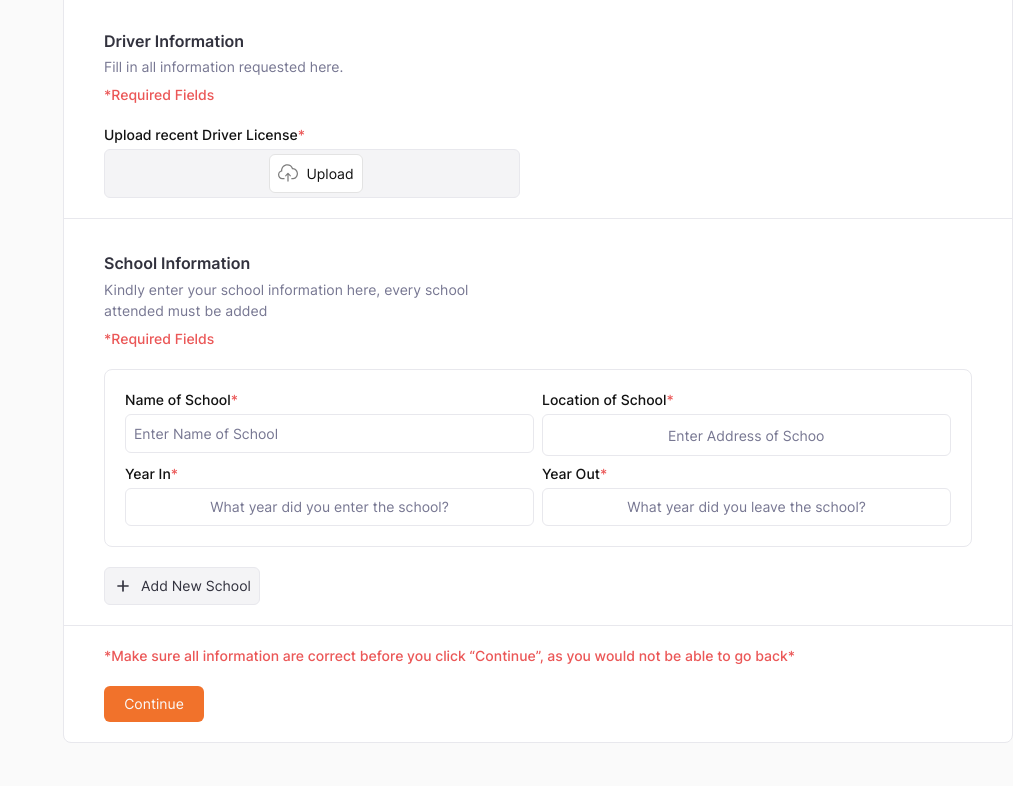
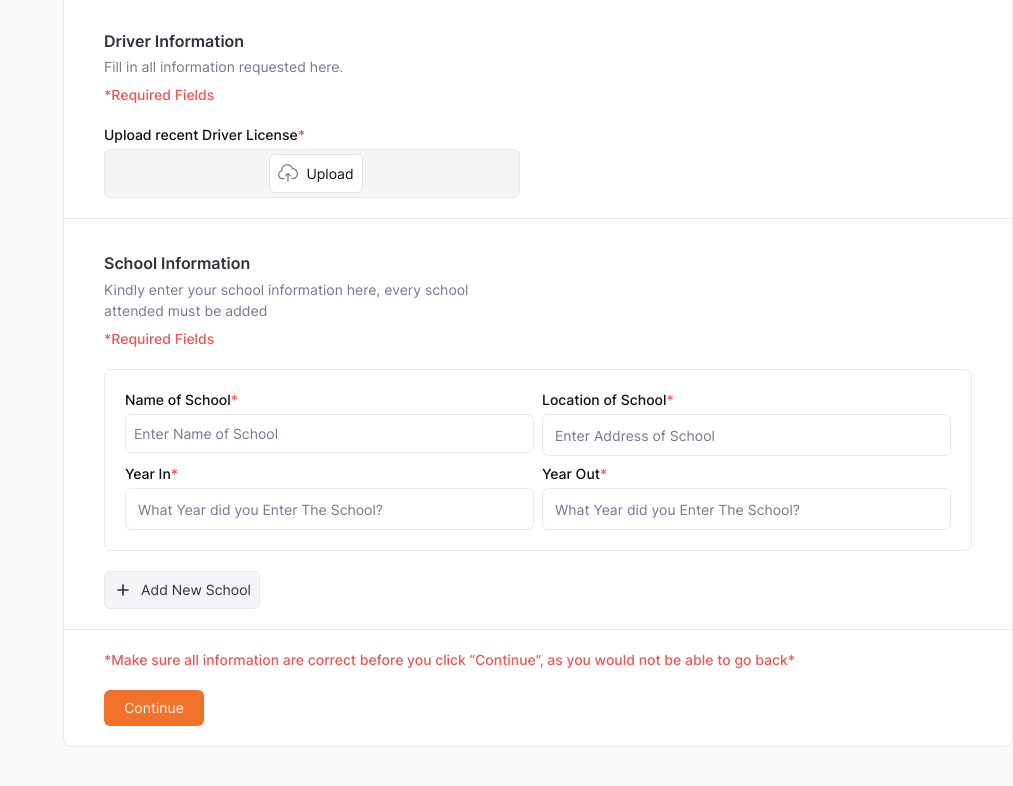
Before and after one commit to Fooagsmart/driva, a React (Create React App) app: page /Desktop1PersonalInformation in a window 1280 px wide. Shown: the part 771-1557 px from the top of the page, without its empty margins (267-1280 px from the left). Built offline with nearby package versions, Linux system fonts and the light colour scheme.

Commit message:
year inand out

```diff
--- a/src/Components/Desktop1PersonalInformationSchoolinfo/index.jsx
+++ b/src/Components/Desktop1PersonalInformationSchoolinfo/index.jsx
@@ -31,7 +31,7 @@ const Desktop1PersonalInformationSchoolinfo = (props) => {
                     name="textcursor"
                     placeholder="Enter Address of School"
                     className="font-inter p-0 placeholder:text-blue_gray-500 text-blue_gray-500 text-left text-sm w-full"
-                    wrapClassName="w-[41%]"
+                    wrapClassName="w-full"
                     size="xs"
                   ></Input>
                 </div>
@@ -43,14 +43,13 @@ const Desktop1PersonalInformationSchoolinfo = (props) => {
               {props?.label2}
               <div className="bg-white-A700 border border-gray-200 border-solid flex flex-col items-center justify-start px-3 py-2 rounded-md w-full">
                 <div className="flex flex-col items-center justify-start w-full">
-                  <div className="flex flex-col items-center justify-start w-auto">
-                    <Text
-                      className="text-blue_gray-500 text-sm w-auto"
-                      size="txtInterRegular14"
-                    >
-                      {props?.yearin}
-                    </Text>
-                  </div>
+                <Input
+                    name="textcursor"
+                    placeholder="What Year did you Enter The School?"
+                    className="font-inter p-0 placeholder:text-blue_gray-500 text-blue_gray-500 text-left text-sm w-full"
+                    wrapClassName="w-full"
+                    size="xs"
+                  ></Input>
                 </div>
               </div>
             </div>
@@ -60,14 +59,13 @@ const Desktop1PersonalInformationSchoolinfo = (props) => {
               {props?.label3}
               <div className="bg-white-A700 border border-gray-200 border-solid flex flex-col items-center justify-start px-3 py-2 rounded-md w-full">
                 <div className="flex flex-col items-center justify-start w-full">
-                  <div className="flex flex-col items-center justify-start w-auto">
-                    <Text
-                      className="text-blue_gray-500 text-sm w-auto"
-                      size="txtInterRegular14"
-                    >
-                      {props?.yearout}
-                    </Text>
-                  </div>
+                <Input
+                    name="textcursor"
+                    placeholder="What Year did you Enter The School?"
+                    className="font-inter p-0 placeholder:text-blue_gray-500 text-blue_gray-500 text-left text-sm w-full"
+                    wrapClassName="w-full"
+                    size="xs"
+                  ></Input>
                 </div>
               </div>
             </div>
--- a/src/Pages/Desktop1PersonalInformation/index.jsx
+++ b/src/Pages/Desktop1PersonalInformation/index.jsx
@@ -369,7 +369,7 @@ const Desktop1PersonalInformationPage = () => {
                             </Text>
                             <div className="bg-gray-100 border border-gray-200 border-solid flex flex-col items-center justify-start pl-3 pr-1 py-1 rounded-md w-full">
                               <Button
-                                className="border border-gray-200 border-solid cursor-pointer flex items-center justify-center min-w-[92px]"
+                                className="border border-gray-200 border-solid cursor-pointer flex items-center justify-center min-w-[92px] "
                                 leftIcon={
                                   <Img
                                     className="h-5 mb-px mr-2"
@@ -436,18 +436,17 @@ const Desktop1PersonalInformationPage = () => {
                               <div className="bg-gray-100 border border-gray-200 border-solid flex flex-col items-center justify-start pl-3 pr-1 py-1 rounded-md w-full">
                                 <Button
                                   className="border border-gray-300 border-solid cursor-pointer flex items-center justify-center min-w-[92px]"
-                                  leftIcon={
+
+                                  shape="round"
+                                  color="white_A700"
+                                  size="sm"
+                                  variant="fill"
+                                >
                                     <Img
                                       className="h-5 mb-px mr-2"
                                       src="images/img_simplelineiconscloudupload.svg"
                                       alt="simple-line-icons:cloud-upload"
                                     />
-                                  }
-                                  shape="round"
-                                  color="white_A700"
-                                  size="sm"
-                                  variant="fill"
-                                >
                                   <div className="!text-gray-900 text-left text-sm">
                                     Upload
                                   </div>
```
